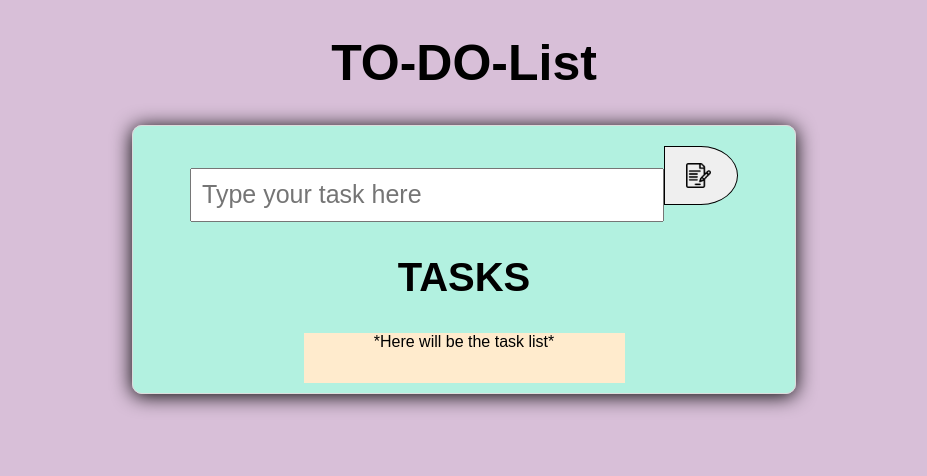
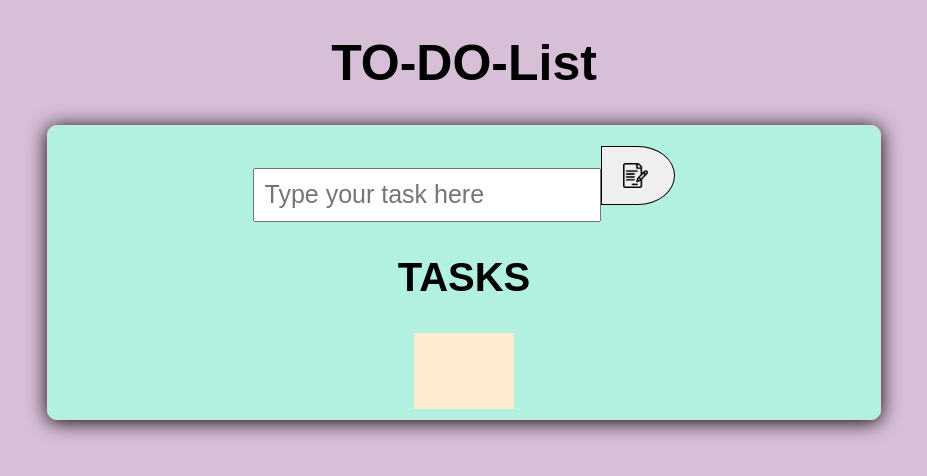
Before and after one commit to ElStevenn/To-Do-List, a React app: page / in a window 1280 px wide. Shown: the top 476 px of the page, without its empty margins (176-1103 px from the left). Built offline with nearby package versions, Linux system fonts and the light colour scheme.

Commit message:
The first version (with a lot of mistakes)

```diff
--- a/App.js
+++ b/App.js
@@ -6,13 +6,30 @@ import cross_logo from './images/cross.png';
 
 
 
-function Type_Input(){
-
+function Type_Input({addNewTask, setIputValue, inputValue}){
     return(
         <>
             <div className='search_div'>
-                <input type='text' autocapitalize="none" placeholder="Type your task here" autocorrect="off" className='type_task' class='seach_place'/>
-                <button class="search_button"><img src={image_logo} alt="search image"></img></button>
+                <input type='text' autoCapitalize="none" placeholder="Type your task here" autoCorrect="off" className='seach_place' id="input_text" onChange={(e) => setIputValue(e.target.value)} value={inputValue}/>
+                <button className="search_button" type='submit' onClick={() => addNewTask(document.getElementById('input_text').value)}><img src={image_logo} alt="search image"></img></button>
+            </div>
+        </>
+    );
+}
+
+
+
+
+function Tasks({TaskList, deleteTask}) {
+    console.log(TaskList)
+    return(
+        <>
+            <div className='List_of_tasks'>
+                <ul>
+                    {TaskList.map((task, index) => {
+                        return <li key={index}>{task[0]} <button onClick={() => deleteTask(task[1])} className='button_task'>X</button></li>
+                    })}
+                </ul>
             </div>
         </>
     );
@@ -20,18 +37,36 @@ function Type_Input(){
 
 
 export default function Main(){
+    const [TaskList, setTasks] = useState([]);
+    const [last_id, setID] = useState(0);
+    const [inputValue, setIputValue] = useState("");
+
+    function addNewTask(task) {
+        if (task) {
+            setTasks([...TaskList, [task, last_id]]);
+            setID(last_id +1);
+            setIputValue("");
+        }
+
+
+    }
+
+    function deleteTask(task_id) {
+        const NewArray = TaskList.splice(task_id, 1)
+        setTasks(NewArray);
+    }
 
 
       return(
         <>
-         <div class="out_div">
+         <div className="out_div">
 
-            <Type_Input />
+            <Type_Input addNewTask={addNewTask} setIputValue={setIputValue} inputValue={inputValue}/>
 
-            <div class='task_outside'>
+            <div className='task_outside'>
                 <h2>TASKS</h2>
-                <div class='list_div'>
-                    <p>*Here will be the task list*</p>
+                <div className='list_div'>
+                    <Tasks TaskList={TaskList} deleteTask={deleteTask}/>
                 </div>
             </div>
 
--- a/styles/styles.css
+++ b/styles/styles.css
@@ -18,7 +18,7 @@ h2{
     background-color: rgba(168, 255, 226, 0.788);
     padding: 10px;
     border: solid 1px gainsboro;
-    margin: 0px 300px 0px 300px;
+    margin: 0px 17% 0px 17%;
     border-radius: 10px;
     box-shadow: 0px 2px 20px black;
     display: block;
@@ -45,11 +45,11 @@ h2{
 }
 .seach_place{
     height: 30px;
-    width: 450px;
+    width: 40%;
     padding: 10px 10px;
     font-size: 25px;
 }
-/*List styles*/
+/*List*/
 .task_outside{
     align-items: center;
     position: block;
@@ -57,11 +57,22 @@ h2{
 }
 
 
-.list_div{
-    align-items: center;
+.list_div {
     margin: auto;
+    padding: 30px;
     background-color: blanchedalmond;
-    position: flex;
-    width: 50%;
-    height: 50px;
+    width: fit-content; /* Change width to fit-content to adapt to the size of its contents */
+    display: flex;
 }
+
+.List_of_tasks {
+    text-align: center;
+    padding: 0; /* Remove padding from the list to avoid extra space */
+    list-style: none; /* Remove default list styling */
+}
+
+.List_of_tasks li {
+    display: flex;
+    margin: 5px; /* Add margin between items */
+    text-align: left;
+}
```
